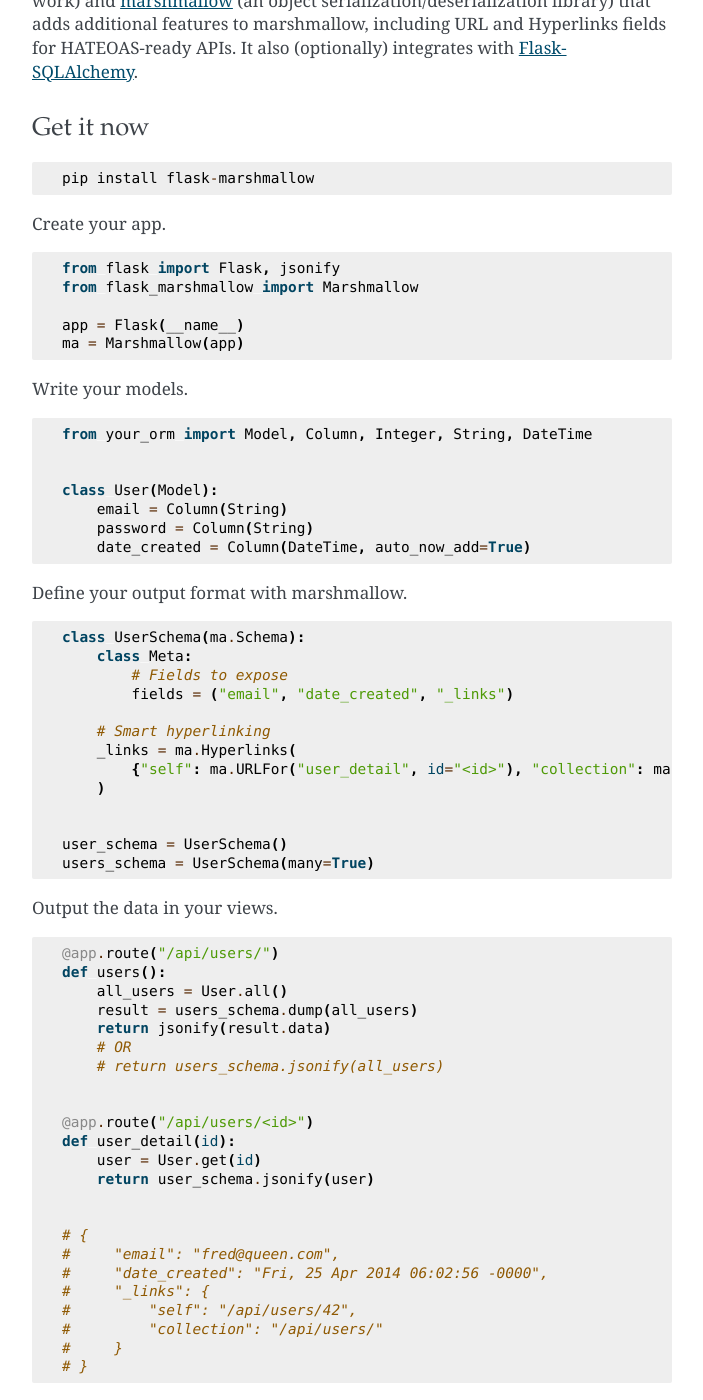
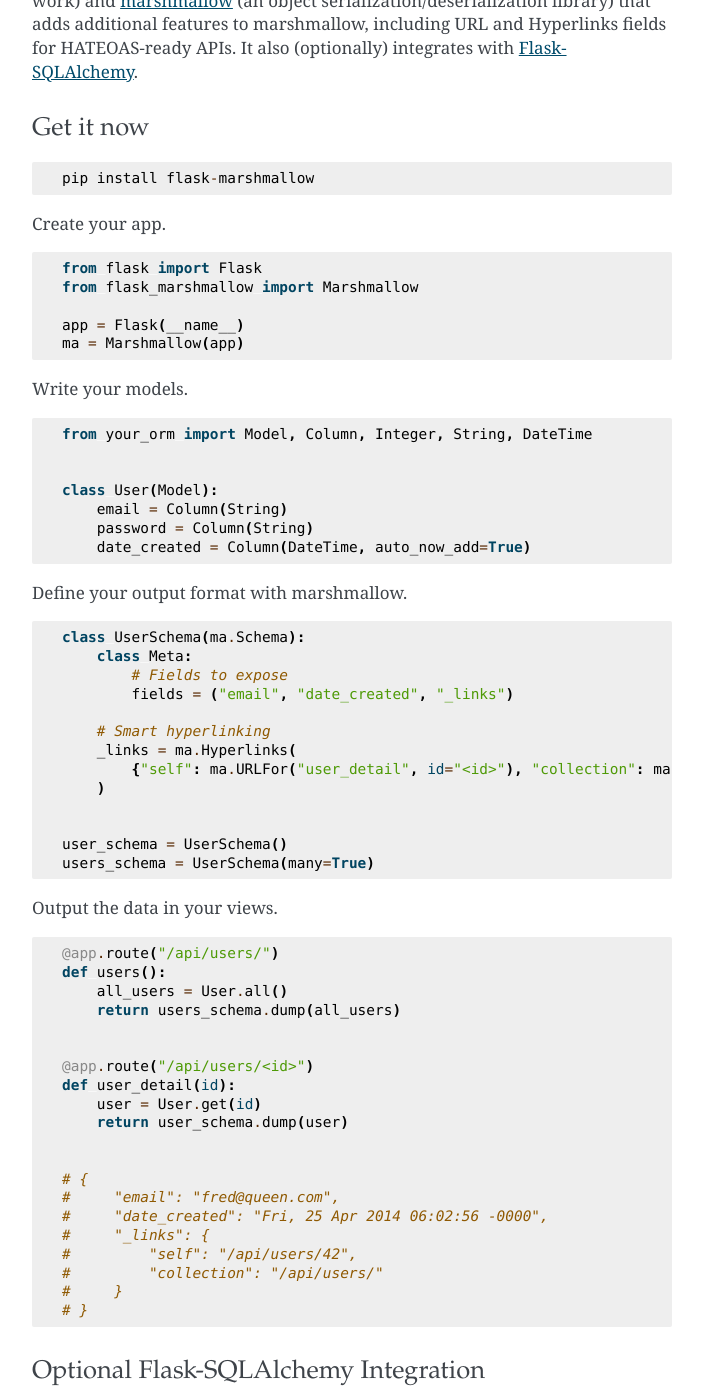
Before and after one commit to marshmallow-code/flask-marshmallow, a Sphinx documentation site: the page built from docs/index.rst, in a window 1280 px wide and 1400 px high, scrolled down 319 px. Shown: the whole window, without its empty margins (288-991 px from the left). Built offline with Sphinx 7.4.7, drawn with Linux system fonts in a browser that asks for light colours; some of the changed text lies outside the part shown.

Commit message:
Update docs for marshmallow 3 and newer Flask

```diff
--- a/docs/index.rst
+++ b/docs/index.rst
@@ -24,7 +24,7 @@
 
 .. code-block:: python
 
-    from flask import Flask, jsonify
+    from flask import Flask
     from flask_marshmallow import Marshmallow
 
     app = Flask(__name__)
@@ -70,16 +70,13 @@
     @app.route("/api/users/")
     def users():
         all_users = User.all()
-        result = users_schema.dump(all_users)
-        return jsonify(result.data)
-        # OR
-        # return users_schema.jsonify(all_users)
+        return users_schema.dump(all_users)
 
 
     @app.route("/api/users/<id>")
     def user_detail(id):
         user = User.get(id)
-        return user_schema.jsonify(user)
+        return user_schema.dump(user)
 
 
     # {
@@ -165,7 +162,7 @@
     db.session.add(author)
     db.session.add(book)
     db.session.commit()
-    author_schema.dump(author).data
+    author_schema.dump(author)
     # {'id': 1, 'name': 'Chuck Paluhniuk', 'books': [1]}
 
 
@@ -189,7 +186,7 @@
 .. code-block:: python
 
     with app.test_request_context():
-        print(book_schema.dump(book).data)
+        print(book_schema.dump(book))
     # {'id': 1, 'title': 'Fight Club', 'author': '/authors/1'}
 
 The first argument to the `~flask_marshmallow.sqla.HyperlinkRelated` constructor is the name of the view used to generate the URL, just as you would pass it to the `~flask.url_for` function. If your models and views use the ``id`` attribute
@@ -209,7 +206,7 @@
 .. code-block:: python
 
     with app.test_request_context():
-        print(author_schema.dump(author).data)
+        print(author_schema.dump(author))
     # {'id': 1, 'name': 'Chuck Paluhniuk', 'books': ['/books/1']}
 
 
```
Also changed, not shown: README.rst (+3 -6 lines).
